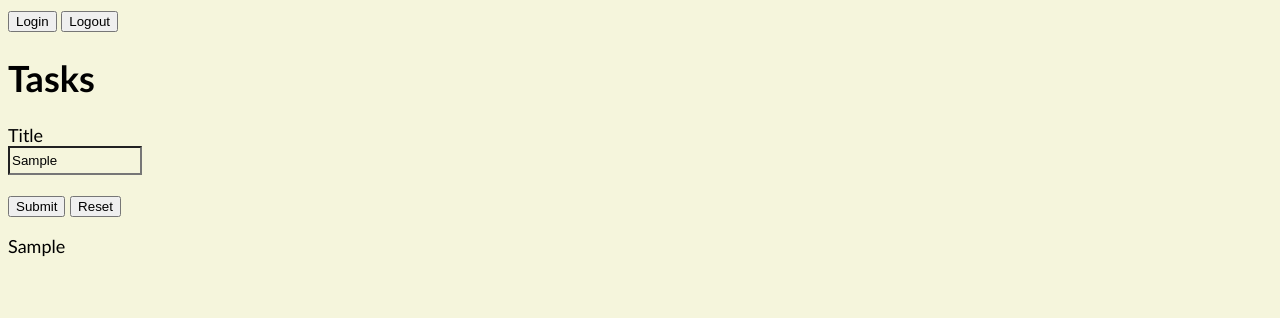
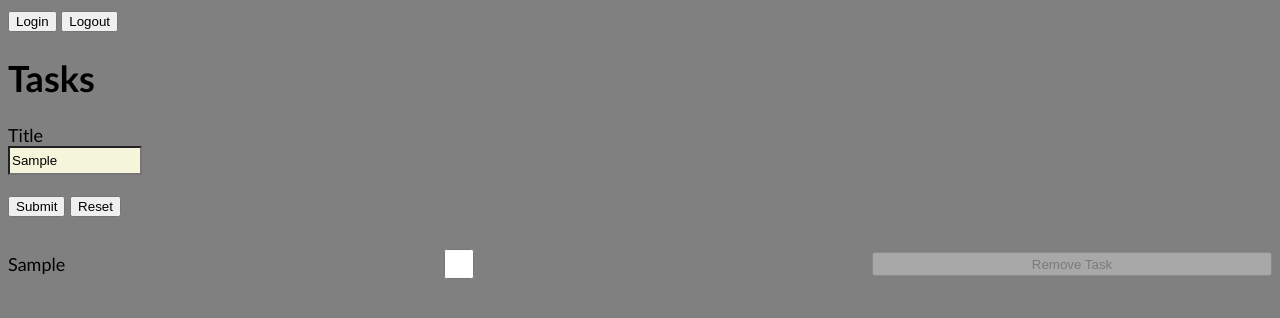
Before and after one commit to gauyex-bzz/To-Do-List, a plain HTML site: page index.html in a window 1280 px wide. Both pictures are taken after typing "Sample" into the empty fields and a click on the button "Submit". Drawn offline with Linux system fonts and the light colour scheme.

Commit message:
remove task button hat "child security switch" oder so drin. man muss sich ja schliesslich 2 mal überlegen, ob man den task wirklich für immer löschen will. Vielleicht clickt man ja aus versehen auf complete task und weiss dann nicht mehr, was da stand. Auf einmal verpasst man dann ein meeting mit dem Präsidenten der usa, was diesen dann nicht glücklich macht.

```diff
--- a/index.html
+++ b/index.html
@@ -15,7 +15,7 @@
     <section>
         <form id="userinput">
                 <label for="tasklabel">Title</label> <br>
-                <input type="text" name="task" id="tasklabel">
+                <input type="text" name="task" id="tasklabel" autocomplete="off">
             <p>
                 <button type="submit">Submit</button>
                 <button type="reset">Reset</button>
--- a/script.js
+++ b/script.js
@@ -1,12 +1,37 @@
-const tasklist = []
-const taskOutput = document.getElementById('taskOutput');
-document.forms.userinput.addEventListener("submit", function (event){
-    event.preventDefault();
+document.addEventListener('DOMContentLoaded', function () {
+    const tasklist = [];
+    const taskOutput = document.getElementById('taskOutput');
+    document.forms.userinput.addEventListener("submit", function (event) {
+        event.preventDefault();
+        const data = new FormData(event.target)
 
+        let newdiv = document.createElement("div")
+        let newP = document.createElement("p")
+        let newBtn = document.createElement("button")
+        let newInput = document.createElement("input")
+        newInput.setAttribute("type","checkbox")
+        newInput.setAttribute("name","checkbox")
+        newInput.setAttribute("id","checkbox")
+        newdiv.classList.add('task')
+        newBtn.setAttribute('disabled', 'true')
 
-    const data = new FormData(event.target)
-    console.log(data)
+        newP.innerText = data.get('task')
+        newBtn.innerText = 'Remove Task'
 
-    taskOutput.innerText = data.get('task')
-    document.getElementById('taskOutput').innerHTML = data.get('task')
-})
+        newBtn.onclick = () => {
+            newdiv.remove()
+        }
+
+        newInput.onchange = (event) => {
+            if (event.target.value){
+                newBtn.removeAttribute('disabled')
+                newInput.setAttribute("disabled","")
+            }
+        }
+
+        newdiv.appendChild(newP)
+        newdiv.appendChild(newInput)
+        newdiv.appendChild(newBtn)
+        taskOutput.appendChild(newdiv)
+    });
+});
--- a/styles.css
+++ b/styles.css
@@ -1,11 +1,32 @@
 body{
-    background-color: beige;
+    background-color: grey;
     font-family: Calibri;
     font-size: large;
 }
+
+
 
 input{
     background-color: beige;
     width: 10%;
     height: 23px;
 }
+
+.task{
+    display: grid;
+    grid-template-columns: repeat(3, 1fr);
+    justify-content: start;
+    align-items: center;
+    grid-gap: 2rem;
+}
+
+.task button{
+    height: 1.5rem;
+    justify-content: center;
+    align-items: center;
+}
+
+.task input{
+    width: 30px;
+    height: 30px;
+}
```
